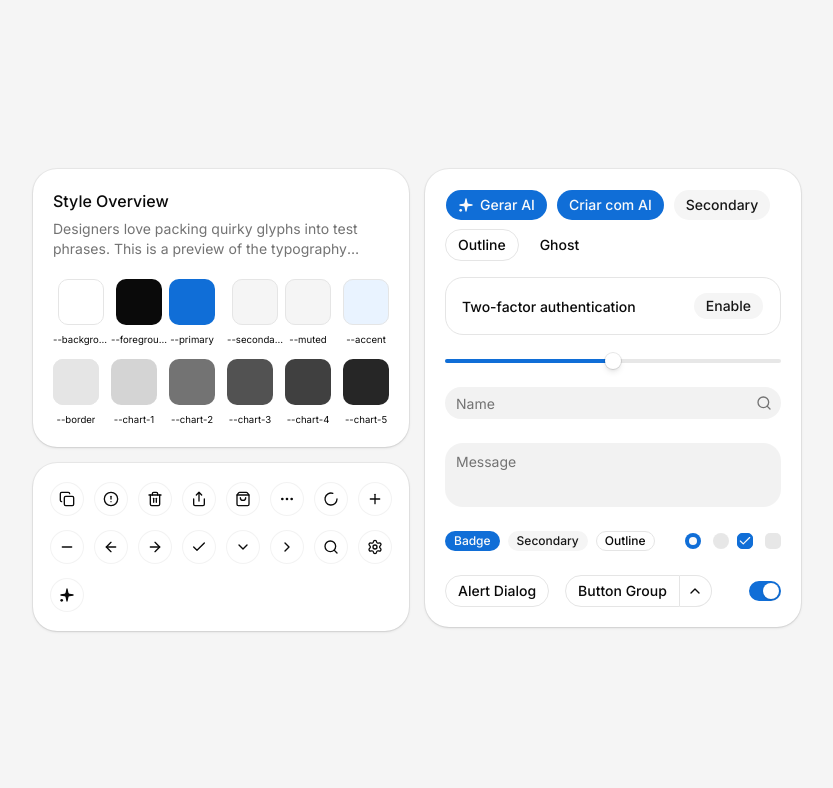
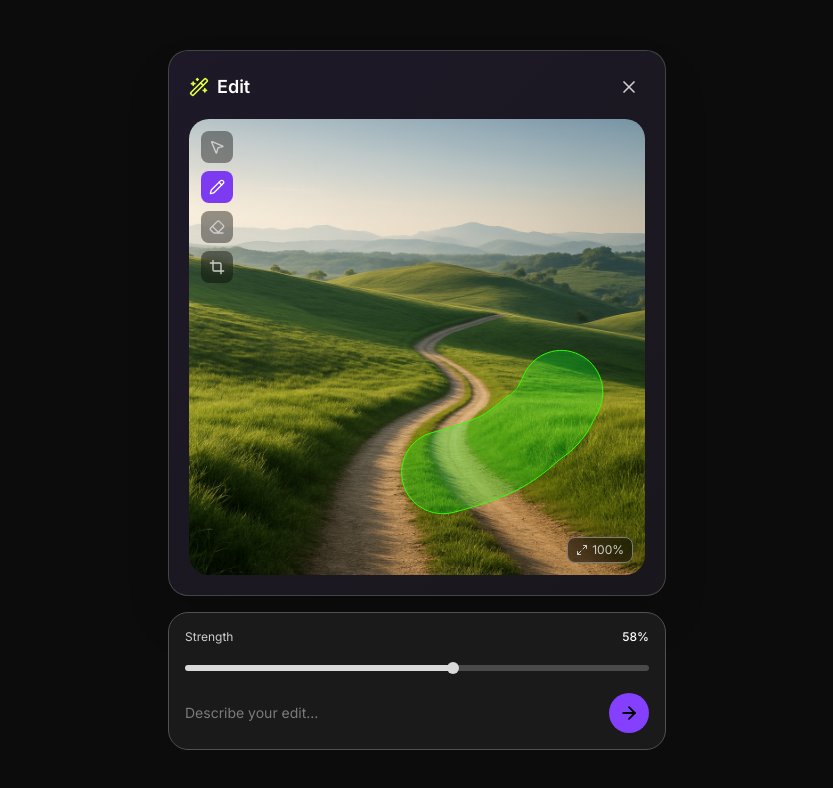
Before and after one commit to pedroburneiko/BS, a Next.js app: page / in a window 1280 px wide. Shown: the top 788 px of the page, without its empty margins (223-1056 px from the left). Built offline with nearby package versions, Linux system fonts and the light colour scheme.

Commit message:
feat: introduce ImageEditor component and update main page layout\n\nIntroduced ImageEditor component with tools and added it to main page layout.

```diff
--- a/app/page.tsx
+++ b/app/page.tsx
@@ -1,5 +1,9 @@
-import { Demo } from "@/components/demo"
+import { ImageEditor } from "@/components/image-editor"
 
 export default function Page() {
-  return <Demo />
+  return (
+    <main className="flex min-h-svh items-center justify-center bg-[#0c0c0c] p-6">
+      <ImageEditor />
+    </main>
+  )
 }
--- /dev/null
+++ b/components/image-editor.tsx
@@ -0,0 +1,161 @@
+"use client"
+
+import { useState } from "react"
+import {
+  XIcon,
+  MousePointer2Icon,
+  CropIcon,
+  PencilIcon,
+  EraserIcon,
+  WandSparklesIcon,
+  ArrowRightIcon,
+  Maximize2Icon,
+} from "lucide-react"
+import { cn } from "@/lib/utils"
+
+const tools = [
+  { id: "select", label: "Select", icon: MousePointer2Icon },
+  { id: "brush", label: "Brush", icon: PencilIcon },
+  { id: "erase", label: "Erase", icon: EraserIcon },
+  { id: "crop", label: "Crop", icon: CropIcon },
+]
+
+export function ImageEditor() {
+  const [activeTool, setActiveTool] = useState("brush")
+  const [strength, setStrength] = useState(58)
+  const [prompt, setPrompt] = useState("")
+
+  return (
+    <div className="flex w-full max-w-[498px] flex-col gap-4">
+      {/* Main editor card */}
+      <div className="relative overflow-hidden rounded-[20px] border border-white/20 bg-[#151515] p-5 shadow-2xl">
+        {/* gradient accent border glow */}
+        <div
+          aria-hidden
+          className="pointer-events-none absolute inset-0 rounded-[20px] opacity-[0.08]"
+          style={{
+            backgroundImage:
+              "linear-gradient(135deg, #853FFF 0%, #472F71 100%)",
+          }}
+        />
+
+        {/* Header */}
+        <div className="relative mb-4 flex items-center justify-between">
+          <div className="flex items-center gap-2">
+            <WandSparklesIcon className="size-5 text-[#E2FF3F]" />
+            <h2 className="text-lg font-semibold text-white">Edit</h2>
+          </div>
+          <button
+            type="button"
+            aria-label="Close editor"
+            className="flex size-8 items-center justify-center rounded-md text-[#CECECE] transition-colors hover:bg-white/10"
+          >
+            <XIcon className="size-5" />
+          </button>
+        </div>
+
+        {/* Canvas */}
+        <div className="relative aspect-square w-full overflow-hidden rounded-[20px]">
+          <img
+            src="/images/editor-sample.png"
+            alt="Landscape being edited"
+            className="size-full object-cover"
+          />
+
+          {/* Selection mask overlay */}
+          <svg
+            className="pointer-events-none absolute inset-0 size-full"
+            viewBox="0 0 458 458"
+            fill="none"
+            aria-hidden
+          >
+            <path
+              d="M335 260C343 238 367 227 388 235C410 243 421 267 413 289C411 294 409 298 407 301C399 320 386 333 371 343C358 355 346 364 329 373C312 381 293 388 266 395C244 401 221 388 215 366C209 344 222 321 244 315C270 308 283 303 292 299C300 295 306 290 318 280L320 278L323 277C326 274 328 272 329 271C330 270 330 270 330 269L331 268C332 266 333 264 334 262C334 261 335 261 335 260Z"
+              fill="#00FF1E"
+              fillOpacity="0.28"
+              stroke="#33FF00"
+              strokeLinecap="round"
+            />
+          </svg>
+
+          {/* Left tool rail */}
+          <div className="absolute left-3 top-3 flex flex-col gap-2">
+            {tools.map((tool) => {
+              const Icon = tool.icon
+              const isActive = activeTool === tool.id
+              return (
+                <button
+                  key={tool.id}
+                  type="button"
+                  aria-label={tool.label}
+                  aria-pressed={isActive}
+                  onClick={() => setActiveTool(tool.id)}
+                  className={cn(
+                    "flex size-8 items-center justify-center rounded-md text-[#CECECE] transition-colors",
+                    isActive
+                      ? "bg-[#7D3BF1] text-white"
+                      : "bg-black/40 backdrop-blur-sm hover:bg-black/60",
+                  )}
+                >
+                  <Icon className="size-4" />
+                </button>
+              )
+            })}
+          </div>
+
+          {/* Zoom badge */}
+          <div className="absolute bottom-3 right-3 flex items-center gap-1 rounded-md border border-[#7B7B7B] bg-black/50 px-2 py-1 text-xs text-[#CECECE] backdrop-blur-sm">
+            <Maximize2Icon className="size-3" />
+            <span>100%</span>
+          </div>
+        </div>
+      </div>
+
+      {/* Floating prompt bar */}
+      <div className="rounded-[20px] border border-[#515151] bg-[#1F1F1F]/80 p-4 backdrop-blur-md">
+        {/* Strength slider */}
+        <div className="mb-4">
+          <div className="mb-2 flex items-center justify-between text-xs">
+            <span className="text-[#CECECE]">Strength</span>
+            <span className="font-medium text-white">{strength}%</span>
+          </div>
+          <input
+            type="range"
+            min={0}
+            max={100}
+            value={strength}
+            onChange={(e) => setStrength(Number(e.target.value))}
+            aria-label="Edit strength"
+            className="h-1.5 w-full cursor-pointer appearance-none rounded-full bg-[#4A4A4A] accent-white [&::-webkit-slider-thumb]:size-3 [&::-webkit-slider-thumb]:appearance-none [&::-webkit-slider-thumb]:rounded-full [&::-webkit-slider-thumb]:bg-[#D9D9D9]"
+            style={{
+              backgroundImage:
+                "linear-gradient(to right, #D9D9D9 " +
+                strength +
+                "%, #4A4A4A " +
+                strength +
+                "%)",
+            }}
+          />
+        </div>
+
+        {/* Prompt input */}
+        <div className="flex items-center gap-3">
+          <input
+            type="text"
+            value={prompt}
+            onChange={(e) => setPrompt(e.target.value)}
+            placeholder="Describe your edit..."
+            className="min-w-0 flex-1 bg-transparent text-sm text-white outline-none placeholder:text-[#7B7B7B]"
+          />
+          <button
+            type="button"
+            aria-label="Generate edit"
+            className="flex size-10 shrink-0 items-center justify-center rounded-full bg-[#853FFF] text-black transition-opacity hover:opacity-90"
+          >
+            <ArrowRightIcon className="size-5" strokeWidth={2.2} />
+          </button>
+        </div>
+      </div>
+    </div>
+  )
+}
```
Also changed, not shown: public/images/editor-sample.png (added).
